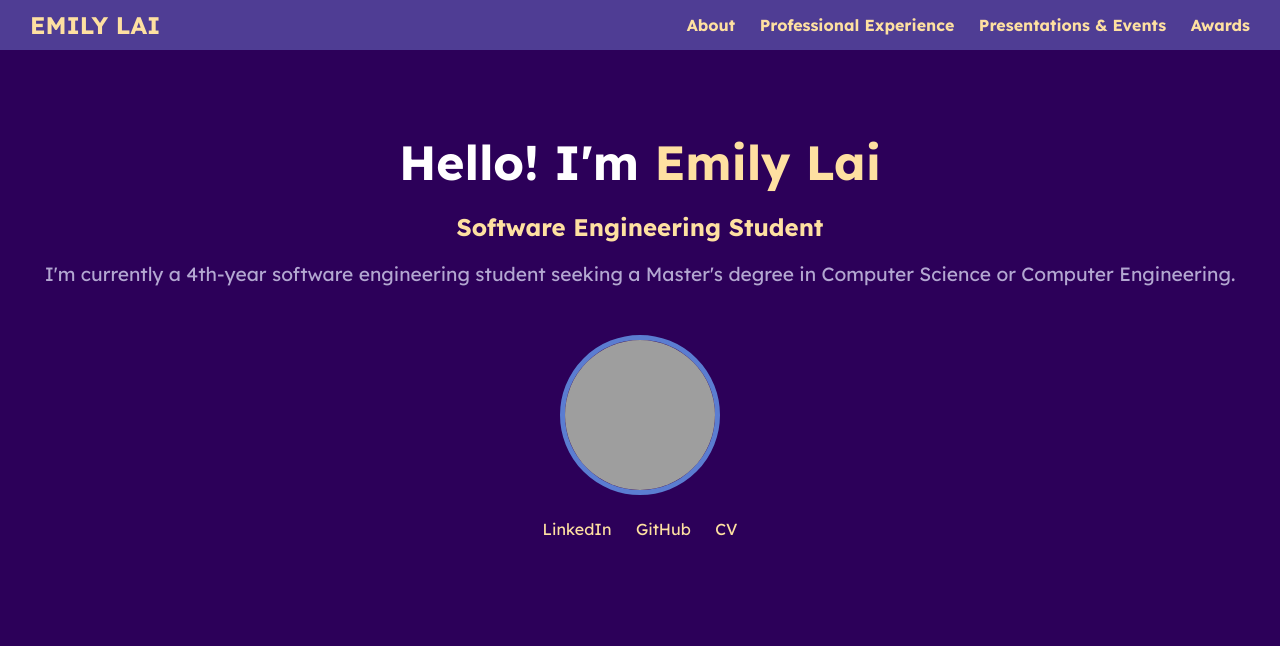
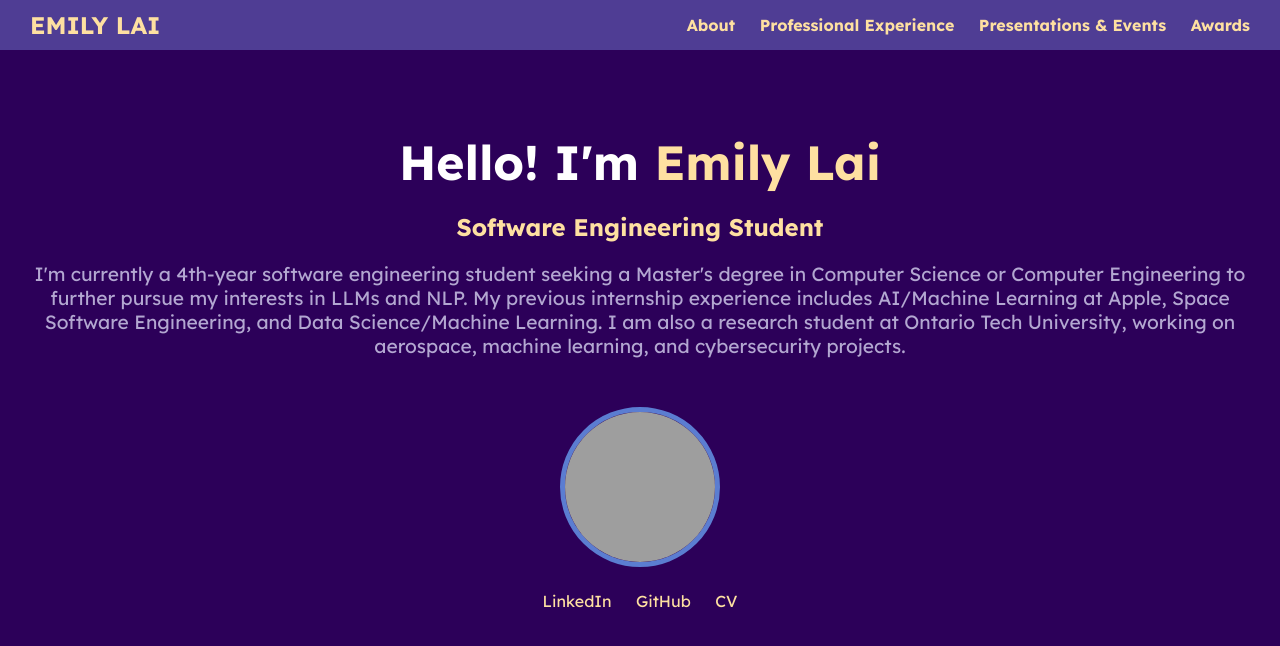
Before and after one commit to emilyirenelai/emilyirenelai.github.io, a plain HTML site: page index.html in a window 1280 px wide. Drawn offline with Linux system fonts and the light colour scheme; grey boxes are pictures that could not be loaded.

Commit message:
update description

```diff
--- a/index.html
+++ b/index.html
@@ -108,7 +108,11 @@
     <div class="main">
         <h1>Hello! I'm <span style="color: #FEE0A1;">Emily Lai</span></h1>
         <h2>Software Engineering Student</h2>
-        <p>I'm currently a 4th-year software engineering student seeking a Master's degree in Computer Science or Computer Engineering.</p>
+        <p>I'm currently a 4th-year software engineering student seeking a Master's degree in Computer Science or Computer Engineering
+            to further pursue my interests in LLMs and NLP. My previous internship experience includes AI/Machine Learning at Apple,
+            Space Software Engineering, and Data Science/Machine Learning. I am also a research student at Ontario Tech University,
+            working on aerospace, machine learning, and cybersecurity projects.
+        </p>
         <img src="/images/profile_picture.png" alt="Profile Picture" class="profile-image">
         <div class="links">
             <a href="https://www.linkedin.com/in/-emily-lai/">LinkedIn</a>
```
